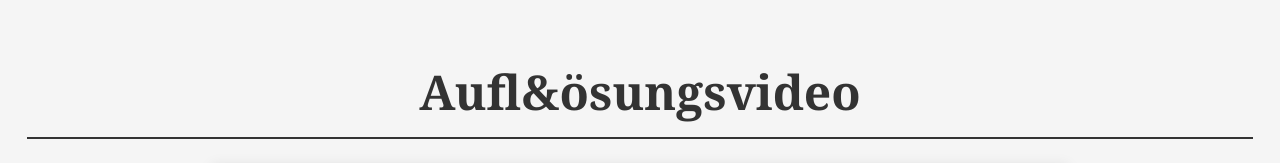
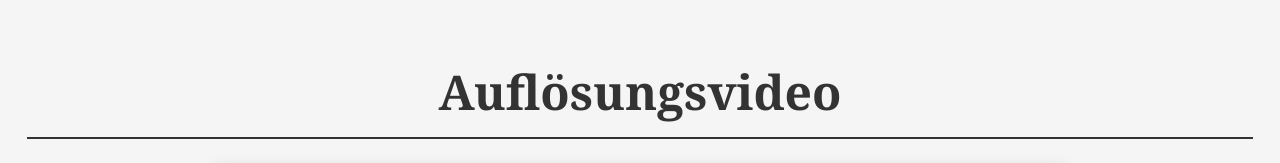
Before and after one commit to kag-csi/2024, a plain HTML site: page index.html in a window 1280 px wide. Shown: the top 163 px of the page. Drawn offline with Linux system fonts and the light colour scheme.

Commit message:
Update index.html

```diff
--- a/index.html
+++ b/index.html
@@ -4,7 +4,7 @@
 <head>
     <meta charset="UTF-8">
     <meta name="viewport" content="width=device-width, initial-scale=1.0">
-    <title>Aufl&amp&ouml;sung CSI 2024</title>
+    <title>Aufl&ouml;sung CSI 2024</title>
     <style>
         html {
             font-family: "Georgia";
@@ -76,7 +76,7 @@
 </head>
 
 <body>
-    <h1>Aufl&amp&ouml;sungsvideo</h1>
+    <h1>Aufl&ouml;sungsvideo</h1>
     <div class="center">
         <div class="video-wrapper">
             <iframe src="https://onedrive.live.com/embed?resid=E7D6DDCBC31E515D%21229672&amp;authkey=!AJ1zvJ2LmauAcyM" width="100%" height="auto" frameborder="0" scrolling="no" allowfullscreen></iframe>
```
